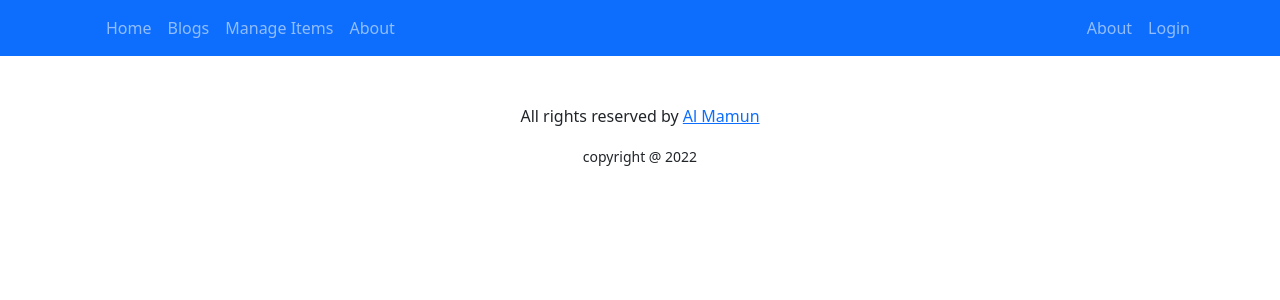
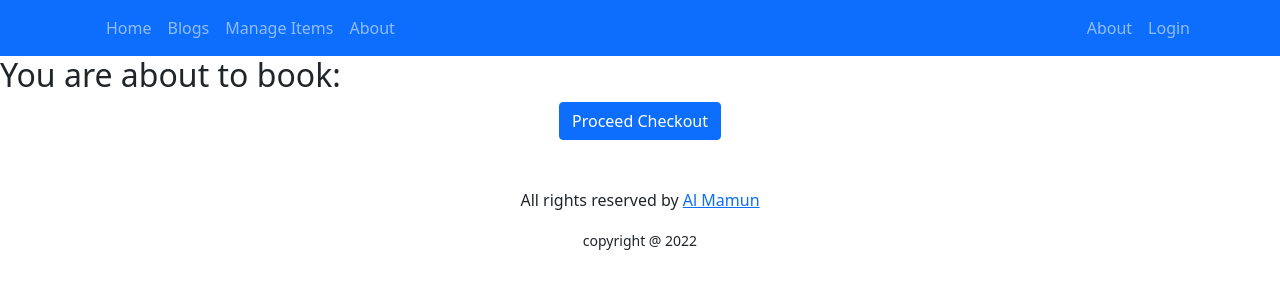
Before and after one commit to Mamun-NSU/motor-bike-bazaar, a React (Create React App) app: page /products/1 in a window 1280 px wide. Shown: the top 300 px of the page. Built offline with nearby package versions, Linux system fonts and the light colour scheme; no server answers.

Commit message:
ProductDetail and ManageProducts created successfully

```diff
--- a/src/App.js
+++ b/src/App.js
@@ -6,6 +6,7 @@ import Home from "./components/Home/Home";
 import { Route, Routes } from "react-router-dom";
 import Blogs from "./components/Blogs/Blogs";
 import About from "./components/About/About";
+import ProductDetail from "./components/ProductDetail/ProductDetail";
 
 function App() {
   return (
@@ -15,6 +16,10 @@ function App() {
         <Route path="/" element={<Home></Home>} />
         <Route path="/home" element={<Home></Home>} />
         <Route path="/blogs" element={<Blogs></Blogs>} />
+        <Route
+          path="/products/:productId"
+          element={<ProductDetail></ProductDetail>}
+        ></Route>
         <Route path="/about" element={<About></About>} />
       </Routes>
       <Footer></Footer>
--- /dev/null
+++ b/src/components/ProductDetail/ProductDetail.js
@@ -0,0 +1,28 @@
+import React, { useEffect, useState } from "react";
+import { Link, useParams } from "react-router-dom";
+
+const ProductDetail = () => {
+  const { productId } = useParams();
+  const [product, setProduct] = useState({});
+
+  useEffect(() => {
+    const url = `http://localhost:5000/products/${productId}`;
+    console.log(url);
+    fetch(url)
+      .then((res) => res.json())
+      .then((data) => setProduct(data));
+  }, [productId]);
+
+  return (
+    <div>
+      <h2>You are about to book: {product.name}</h2>
+      <div className="text-center">
+        <Link to="/checkout">
+          <button className="btn btn-primary">Proceed Checkout</button>
+        </Link>
+      </div>
+    </div>
+  );
+};
+
+export default ProductDetail;
```
Also changed, not shown: src/components/ManageProducts/ManageProducts.js (added, +23 -0 lines), src/components/ManageProducts/ManageProducts.css (added), src/components/ProductDetail/ProductDetail.css (added).
